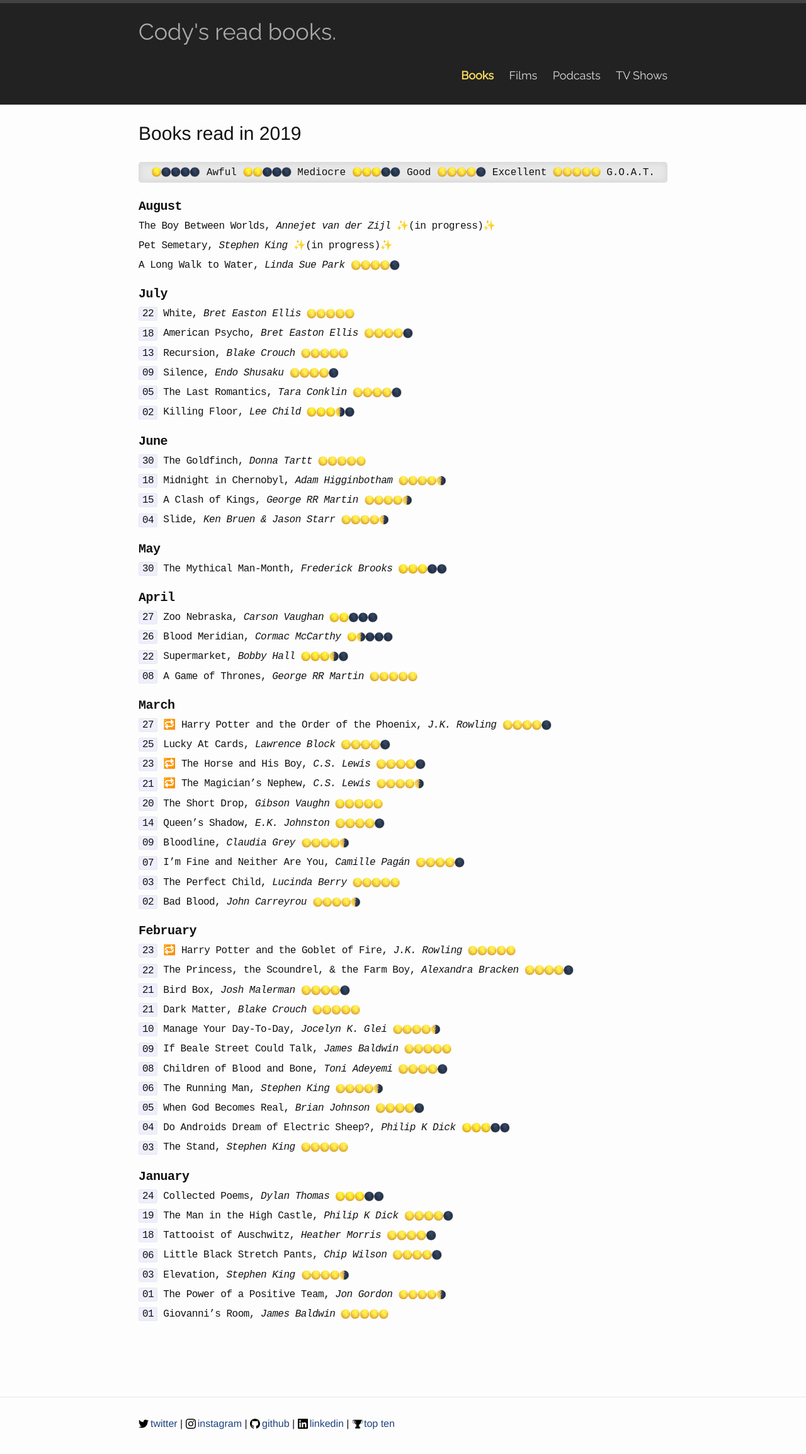
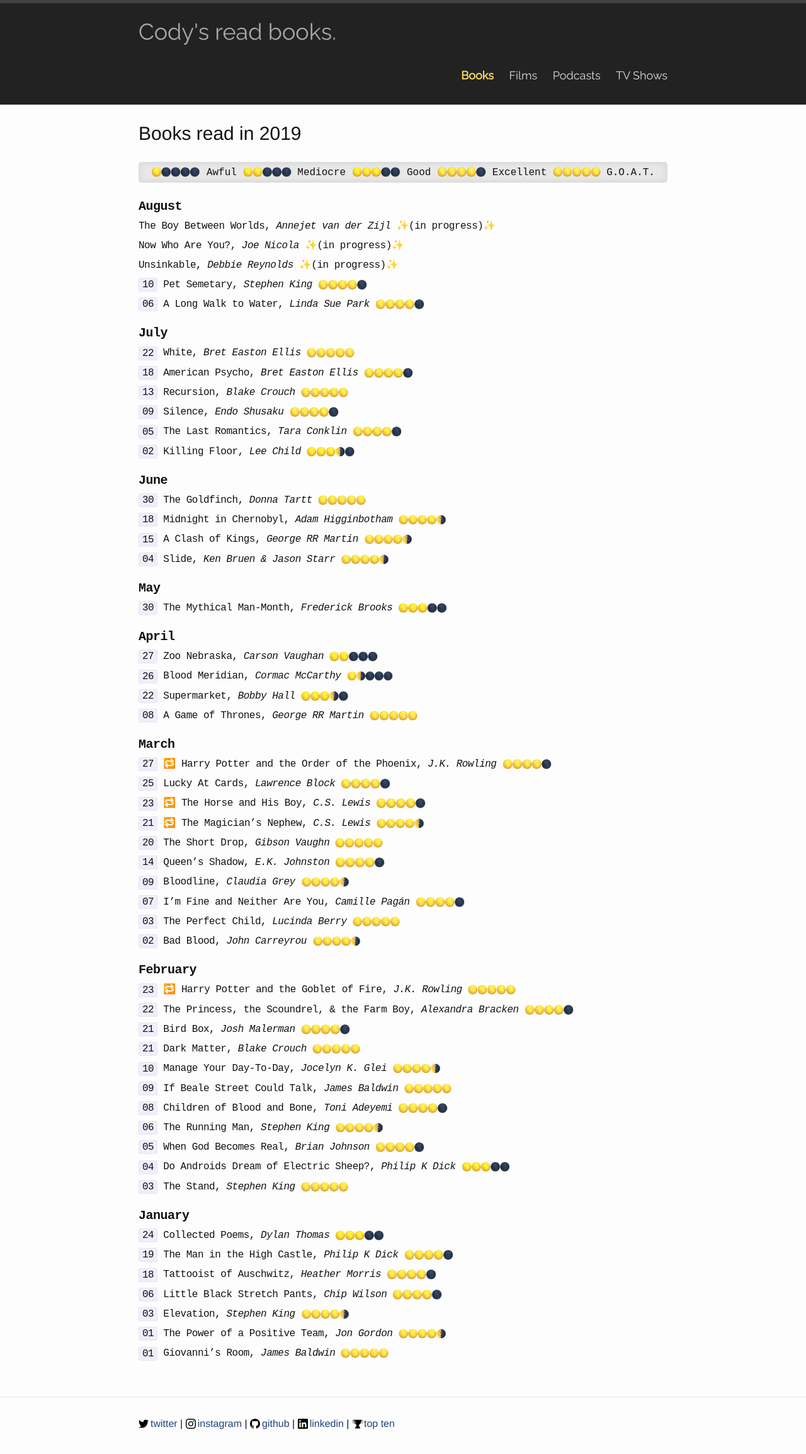
Before and after one commit to codydalerodgers/personal-blog, a Jekyll site: the page built from _books/2019.md, in a window 1280 px wide. Shown: the top 2308 px of the page at 63% size. Built offline with Jekyll 4.4.1, drawn with Linux system fonts in a browser that asks for light colours.

Commit message:
updates sitewide

```diff
--- a/_books/2019.md
+++ b/_books/2019.md
@@ -6,9 +6,13 @@ title: Books read in 2019
 ## August
 The Boy Between Worlds, _Annejet van der Zijl_ {{ site.inprogress }}
 
-Pet Semetary, _Stephen King_ {{ site.inprogress }}
+Now Who Are You?, _Joe Nicola_ {{ site.inprogress }}
 
-A Long Walk to Water, _Linda Sue Park_ {{ site.four }}
+Unsinkable, _Debbie Reynolds_ {{ site.inprogress }}
+
+`10` Pet Semetary, _Stephen King_ {{ site.four }}
+
+`06` A Long Walk to Water, _Linda Sue Park_ {{ site.four }}
 
 ## July
 `22` White, _Bret Easton Ellis_ {{ site.five }}
--- a/_posts/2019-05-28-a24.markdown
+++ b/_posts/2019-05-28-a24.markdown
@@ -13,7 +13,7 @@ categories: films
 <span class="a24_color">**The Last Black Man in San Francisco**</span> ∙
 <span class="a24_color">**The Farewell**</span> ∙
 Skin ∙
-Share ∙
+<span class="a24_color">**Share**</span> ∙
 In Fabric ∙
 <span class="a24_color">**The Souvenir**</span> ∙
 <span class="a24_color">**Under the Silver Lake**</span> ∙
@@ -44,7 +44,7 @@ The Ballad of Lefty Brown ∙
 <span class="a24_color">**Good Time**</span> ∙
 <span class="a24_color">**Menashe**</span> ∙
 <span class="a24_color">**A Ghost Story**</span> ∙
-The Exception ∙
+<span class="a24_color">**The Exception**</span> ∙
 The Lovers ∙
 <span class="a24_color">**Free Fire**</span> ∙
 <span class="a24_color">**The Blackcoat’s Daughter**</span> ∙
--- a/_posts/2019-07-22-sk.markdown
+++ b/_posts/2019-07-22-sk.markdown
@@ -57,7 +57,7 @@ The Talisman ∙
 The Eyes of the Dragon ∙
 Thinner ∙
 Christine ∙
-Pet Sematary ∙
+<span class="sk_color">**Pet Sematary**</span> ∙
 Cycle of the Werewolf ∙
 <span class="sk_color">**The Running Man**</span> ∙
 <span class="sk_color">**The Dark Tower: The Gunslinger**</span> ∙
```
Also changed, not shown: _films/2019.md (+6 -0 lines), _shows/2019.md (+4 -3 lines).
